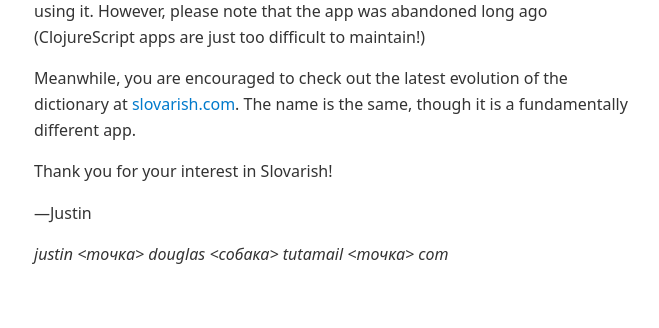
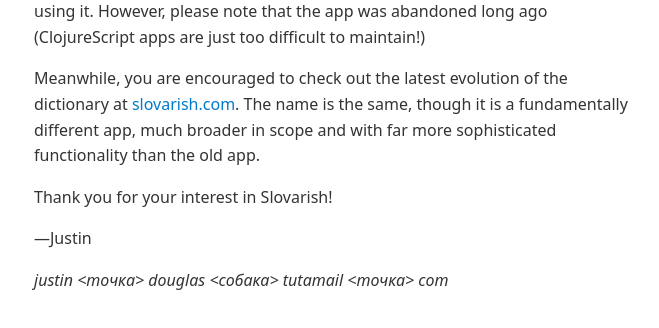
Before and after one commit to tabidots/slovarish, a plain HTML site: page index.html in a window 1280 px wide. Shown: the part 178-506 px from the top of the page, without its empty margins (306-965 px from the left). Drawn offline with Linux system fonts and the light colour scheme.

Commit message:
Fix a minor omission

```diff
--- a/index.html
+++ b/index.html
@@ -35,7 +35,7 @@
   It has moved <a href="https://tabidots.github.io/slovarish-old/" target="_blank" rel="noopener">here</a>, so you should update your bookmarks if you wish to continue using it. However, please note that the app was abandoned long ago (ClojureScript apps are just too difficult to maintain!)</p>
 
   <p>Meanwhile, you are encouraged to check out the latest evolution of the dictionary at
-  <a href="http://slovarish.com" target="_blank" rel="noopener">slovarish.com</a>. The name is the same, though it is a fundamentally different app.</p>
+  <a href="http://slovarish.com" target="_blank" rel="noopener">slovarish.com</a>. The name is the same, though it is a fundamentally different app, much broader in scope and with far more sophisticated functionality than the old app.</p>
 
   <p>Thank you for your interest in Slovarish!</p>
 
```
